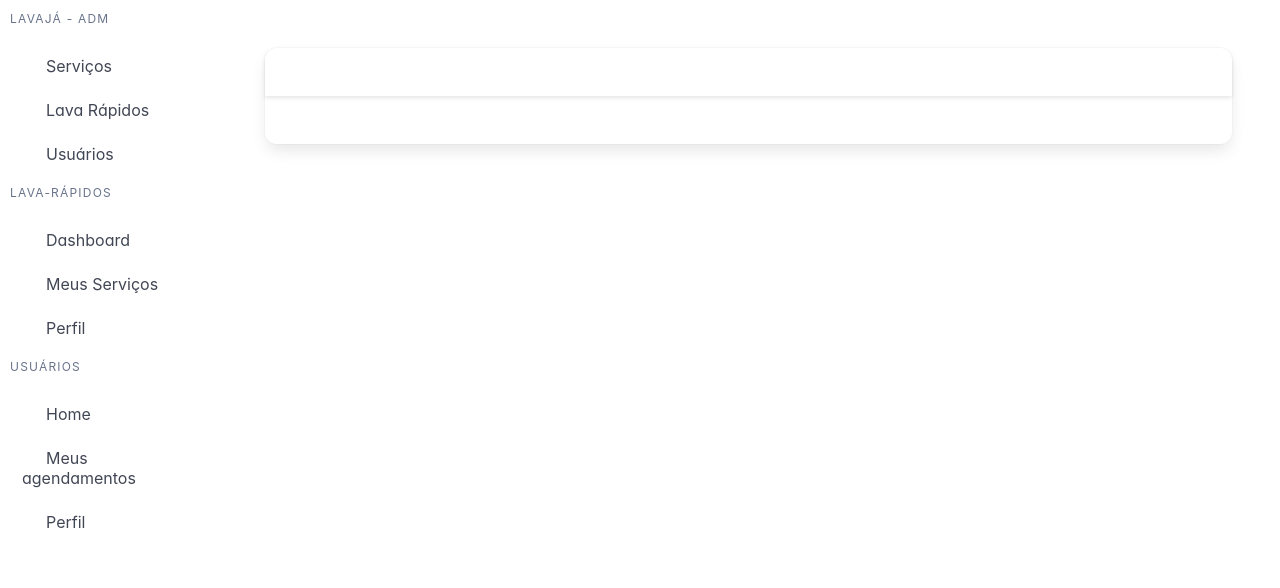
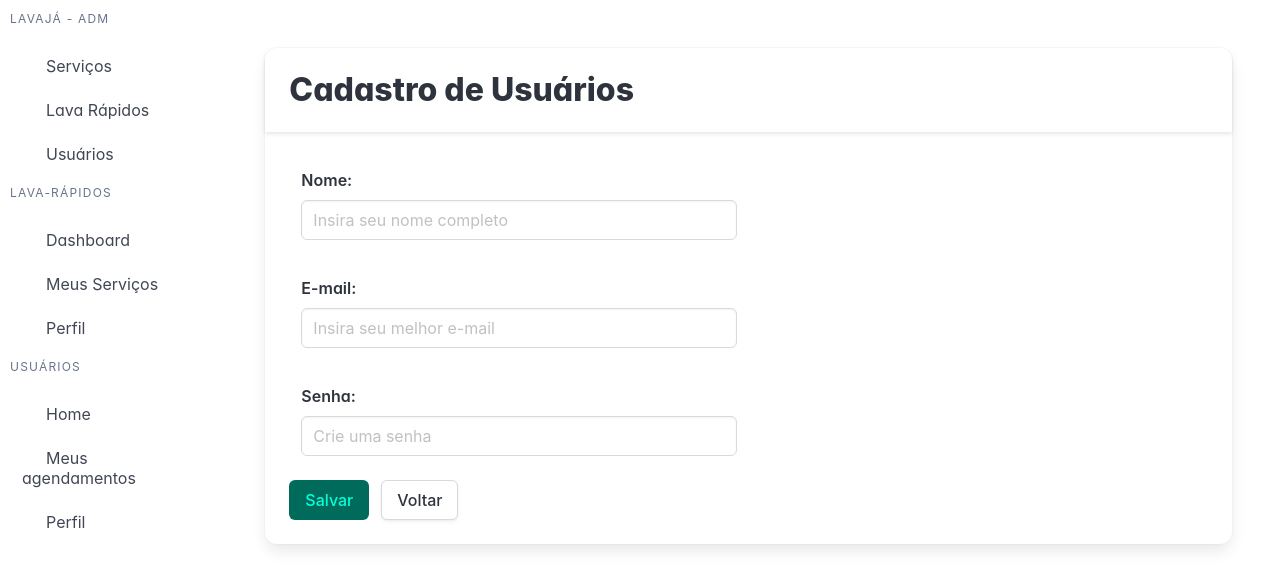
Before and after one commit to Pietro-dev/LavaJa, a Next.js app in the folder lavaja-app/: page /cadastros/usuarios in a window 1280 px wide. Shown: the top 588 px of the page. Built offline with nearby package versions, Linux system fonts and the light colour scheme; what @4us-dev/utils would draw is missing.

Commit message:
wip: início da criação do formulário de usuários

```diff
--- a/lavaja-app/src/components/servicos/cadastro/index.tsx
+++ b/lavaja-app/src/components/servicos/cadastro/index.tsx
@@ -82,7 +82,6 @@ export const CadastroServicos: React.FC = ()=>{
                         ])
                     })
             }
-            console.log('>> PAYLOAD (antes do POST):', novoServico);
             service
                 .salvar(novoServico)
                 .then(servicoResposta => {
--- a/lavaja-app/src/components/usuarios/cadastro/index.tsx
+++ b/lavaja-app/src/components/usuarios/cadastro/index.tsx
@@ -1,10 +1,90 @@
+"use client"
+
+import { Input } from "components/common"
+import { Alert } from "components/common/message"
 import { Layout } from "components/layout"
+import Link from "next/link"
+import { Messages } from "primereact/messages"
+import { useState } from "react"
+
+interface FormErrors{
+    nome?: string
+    email?: string
+    senha?: string
+}
 
 export const CadastroUsuarios: React.FC = () => {
+
+    const [messages, setMessages] = useState<Array<Alert>>([])
+    const [id, setId] = useState<string>('')
+    const [dataCadastro, setDataCadastro] = useState<string>('')
+    const [nome, setNome] = useState<string>('')
+    const [email, setEmail] = useState<string>('')
+    const [senha, setSenha] = useState<string>('')
+    const [errors, setErrors] = useState<FormErrors>({})
+
+
+    // useEffect(() => {})
+
+    // const submit = () => {
+    //     const novoUsuario: Usuario = {
+
+    //     }
+    // }
+
     return(
-        <Layout
-
-        />
+        <Layout titulo="Cadastro de Usuários" mensagens={messages}>
+            {id &&
+                <div className="field is-horizontal">
+                    <Input value={id} label="Código:" id="codigo" columnClasses="is-half" disabled></Input>
+                    <Input value={dataCadastro} label="Data de Cadastro:" id="dataCadastro" columnClasses="is-half" disabled></Input>
+                </div>
+            }
+            <div className="field">
+                <Input
+                    onChange={e => setNome(e.target.value)}
+                    value={nome}
+                    label="Nome: "
+                    id="nome"
+                    columnClasses="is-half"
+                    type="text"
+                    placeholder="Insira seu nome completo"
+                    error={errors.nome}
+                />
+                <Input
+                    onChange={e => setEmail(e.target.value)}
+                    value={email}
+                    label="E-mail: "
+                    id="email"
+                    columnClasses="is-half"
+                    type="text"
+                    placeholder="Insira seu melhor e-mail"
+                    error={errors.nome}
+                />
+                <Input
+                    onChange={e => setSenha(e.target.value)}
+                    value={senha}
+                    label="Senha: "
+                    id="senha"
+                    columnClasses="is-half"
+                    type="text"
+                    placeholder="Crie uma senha"
+                    error={errors.senha}
+                />
+            </div>
+            <div className="field is-grouped">
+                <div className="control">
+                    <button className="button is-primary is-dark" >
+                        {id ? "Atualizar" : "Salvar"}
+                    </button>
+                </div>
+                <div className="control">
+                    <Link href="/consultas/servicos">
+                        <button className="button">Voltar</button>
+                    </Link>
+                </div>
+            </div>
+        </Layout>
     )
 
 }
```
